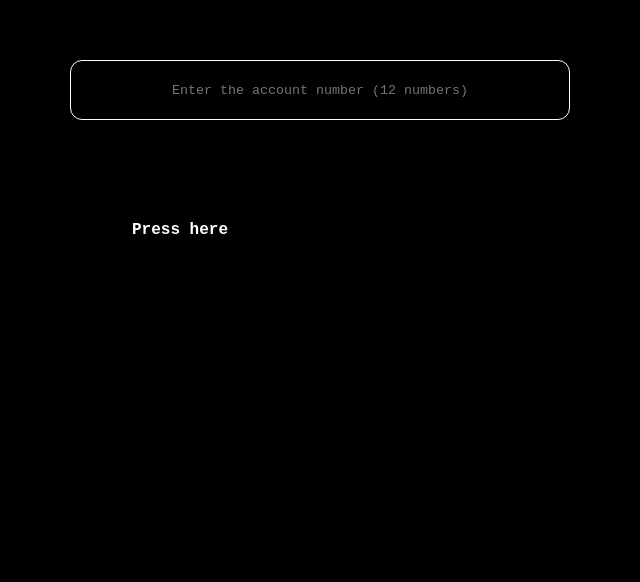
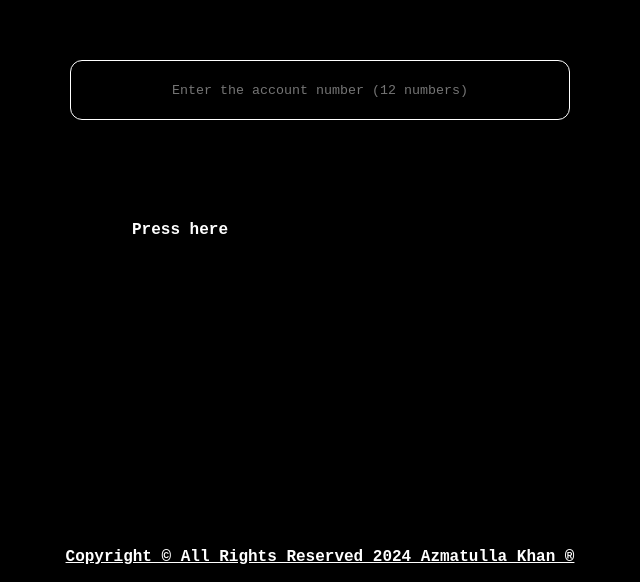
Before and after one commit to AzmatullaKhan/ATM, a React (Create React App) app: page /transfer in a window 1280 px wide. Shown: the part 268-850 px from the top of the page, without its empty margins (320-960 px from the left). Built offline with nearby package versions, Linux system fonts and the light colour scheme.

Commit message:
Footer is added and made neccessary changes, completed successfully

```diff
--- a/src/pages/balanceenquiry/BalanceEnquiry.js
+++ b/src/pages/balanceenquiry/BalanceEnquiry.js
@@ -26,6 +26,9 @@ export const BalanceEnquiry=()=>{
                     <button className="main-button" onClick={handleWithdrawalEnd}>End Transaction</button>
                 </div>
             </div>
+            <footer>
+                <p><a href="https://github.com/AzmatullaKhan">Copyright © All Rights Reserved 2024 Azmatulla Khan ®</a></p>
+            </footer>
         </div>
     )
 }
--- a/src/pages/generatepin/GeneratePin.js
+++ b/src/pages/generatepin/GeneratePin.js
@@ -68,6 +68,9 @@ export const GeneratePin=()=>{
                 <p>Thank You</p>
                 <button onClick={handlePinGenerateEnd} className="main-button">End Transaction</button>
             </div>
+            <footer>
+                <p><a href="https://github.com/AzmatullaKhan">Copyright © All Rights Reserved 2024 Azmatulla Khan ®</a></p>
+            </footer>
         </div>
     )
 }
--- a/src/pages/main/Main.css
+++ b/src/pages/main/Main.css
@@ -112,3 +112,12 @@
     margin:20px 0px;
     /* border: 1px solid #fff; */
 }
+footer{
+    position: absolute;
+    top:800px
+}
+footer a{
+    color: #fff;
+    font-family: 'Courier New', Courier, monospace;
+    font-weight: bolder;
+}
--- a/src/pages/main/Main.js
+++ b/src/pages/main/Main.js
@@ -2,6 +2,7 @@ import { useNavigate } from 'react-router-dom';
 import './Main.css'
 export const MainPage=()=>{
     const navigate= useNavigate();
+
     setTimeout(() => {
         document.getElementById('loading').className='hidden'
         document.getElementById('main-content').className='visible'
@@ -64,6 +65,9 @@ export const MainPage=()=>{
                     <button className='main-button' onClick={handleFastCash}>Press Here</button>
                 </div>
             </div>
+            <footer>
+                <p><a href="https://github.com/AzmatullaKhan">Copyright © All Rights Reserved 2024 Azmatulla Khan ®</a></p>
+            </footer>
         </div>
     )
 }
--- a/src/pages/opening/Opening.js
+++ b/src/pages/opening/Opening.js
@@ -10,6 +10,9 @@ export const Opening=()=>{
         <div className='main-container'>
            <img src={require('../../images/opening-bacground.jpg')} className='image' alt='opening-background'/>
            <button onClick={navigateMain} className='button'>Insert the card</button>
+           <footer>
+                <p><a href="https://github.com/AzmatullaKhan">Copyright © All Rights Reserved 2024 Azmatulla Khan ®</a></p>
+            </footer>
         </div>
     )
 }
--- a/src/pages/pin/Pin.js
+++ b/src/pages/pin/Pin.js
@@ -31,6 +31,9 @@ export const Pin=()=>{
                     <h1 >Generate Pin</h1>
                 </div>
             </div>
+            <footer>
+                <p><a href="https://github.com/AzmatullaKhan">Copyright © All Rights Reserved 2024 Azmatulla Khan ®</a></p>
+            </footer>
         </div>
     )
 }
--- a/src/pages/pinchange/PinChnage.js
+++ b/src/pages/pinchange/PinChnage.js
@@ -71,6 +71,9 @@ export const PinChange=()=>{
                 <p>Thank You</p>
                 <button onClick={handlePinChangeEnd} className="main-button">End Transaction</button>
             </div>
+            <footer>
+                <p><a href="https://github.com/AzmatullaKhan">Copyright © All Rights Reserved 2024 Azmatulla Khan ®</a></p>
+            </footer>
         </div>
     )
 }
--- a/src/pages/statement/Statement.js
+++ b/src/pages/statement/Statement.js
@@ -29,6 +29,9 @@ export const MiniStatement=()=>{
                     <button className="main-button" onClick={handleWithdrawalEnd}>End Transaction</button>
                 </div>
             </div>
+            <footer>
+                <p><a href="https://github.com/AzmatullaKhan">Copyright © All Rights Reserved 2024 Azmatulla Khan ®</a></p>
+            </footer>
         </div>
     )
 }
--- a/src/pages/transfer/Transfer.js
+++ b/src/pages/transfer/Transfer.js
@@ -48,11 +48,11 @@ export const Transfer=()=>{
     return(
         <div style={{height:"846px",width:"1492px", display:"flex", justifyContent:"center", alignItems:"center", boxSizing:"border-box"}}>
             <div className="hidden" id="pingenerate-main">
-                <input type="number" style={{height:"60px", width:"500px", border:"1px solid #fff", borderRadius:"12px", backgroundColor:"transparent",
+                <input type="text" style={{height:"60px", width:"500px", border:"1px solid #fff", borderRadius:"12px", backgroundColor:"transparent",
                     boxSizing:"border-box", textAlign:"center", color:"#fff", fontFamily:"'Courier New', Courier, monospace"
-                }}placeholder="Enter the account number (12 numbers)"  max={999999999999} min={100000000000} id="input-otp"/><br></br><br></br><br></br>
+                }}placeholder="Enter the account number (12 numbers)"  maxLength={12} minLength={12} id="input-otp"/><br></br><br></br><br></br>
 
-                <input type="number" style={{height:"60px", width:"500px", border:"1px solid #fff", borderRadius:"12px", backgroundColor:"transparent",
+                <input type="text" style={{height:"60px", width:"500px", border:"1px solid #fff", borderRadius:"12px", backgroundColor:"transparent",
                     boxSizing:"border-box", textAlign:"center", color:"#fff", fontFamily:"'Courier New', Courier, monospace"
                 }}placeholder="Enter the amount" id="input-pin" className="hidden"/><br></br><br></br><br></br>
                 <button type="submit" style={{position:"relative",left:"20px",top:"0"}} className="button" onClick={handlePinGenerate}>Press here</button>
@@ -69,6 +69,9 @@ export const Transfer=()=>{
                 <p>Thank You</p>
                 <button onClick={handlePinGenerateEnd} className="main-button">End Transaction</button>
             </div>
+            <footer>
+                <p><a href="https://github.com/AzmatullaKhan">Copyright © All Rights Reserved 2024 Azmatulla Khan ®</a></p>
+            </footer>
         </div>
     )
 }
--- a/src/pages/withdrawal/AmountDeducted.js
+++ b/src/pages/withdrawal/AmountDeducted.js
@@ -53,6 +53,9 @@ export const AmountDeducted=()=>{
                 <p>Thank You</p>
                 <button onClick={handleWithdrawalEnd} className="main-button">End Transaction</button>
             </div>
+            <footer>
+                <p><a href="https://github.com/AzmatullaKhan">Copyright © All Rights Reserved 2024 Azmatulla Khan ®</a></p>
+            </footer>
         </div>
     )
 }
--- a/src/pages/withdrawal/Withdrawal.js
+++ b/src/pages/withdrawal/Withdrawal.js
@@ -36,6 +36,9 @@ export const Withdrawal=()=>{
                     <button className='main-button' onClick={handleWithdrawalKCC}>Press Here</button>
                 </div><br></br>
             </div>
+            <footer>
+                <p><a href="https://github.com/AzmatullaKhan">Copyright © All Rights Reserved 2024 Azmatulla Khan ®</a></p>
+            </footer>
         </div>
     )
 }
```
